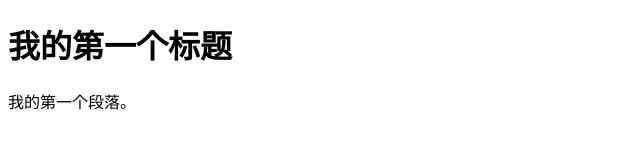
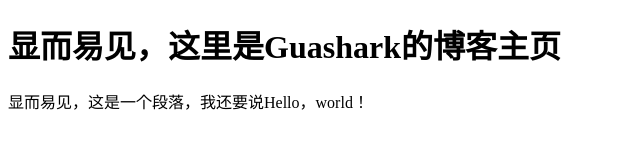
Before and after one commit to Guashark/guashark.github.io, a plain HTML site: page index.html in a window 1280 px wide. Shown: the whole page, without its empty margins (0-640 px from the left). Drawn offline with Linux system fonts and the light colour scheme.

Commit message:
Add something to index.html

```diff
--- a/index.html
+++ b/index.html
@@ -2,10 +2,10 @@
 <html>
 <head>
 <meta charset="utf-8">
-<title>Guashark|瓜鲨</title>
+<title>Guashark的博客 | 主页</title>
 </head>
 <body>
-    <h1>我的第一个标题</h1>
-    <p>我的第一个段落。</p>
+    <h1>显而易见，这里是Guashark的博客主页</h1>
+    <p>显而易见，这是一个段落，我还要说Hello，world！</p>
 </body>
 </html>
```
